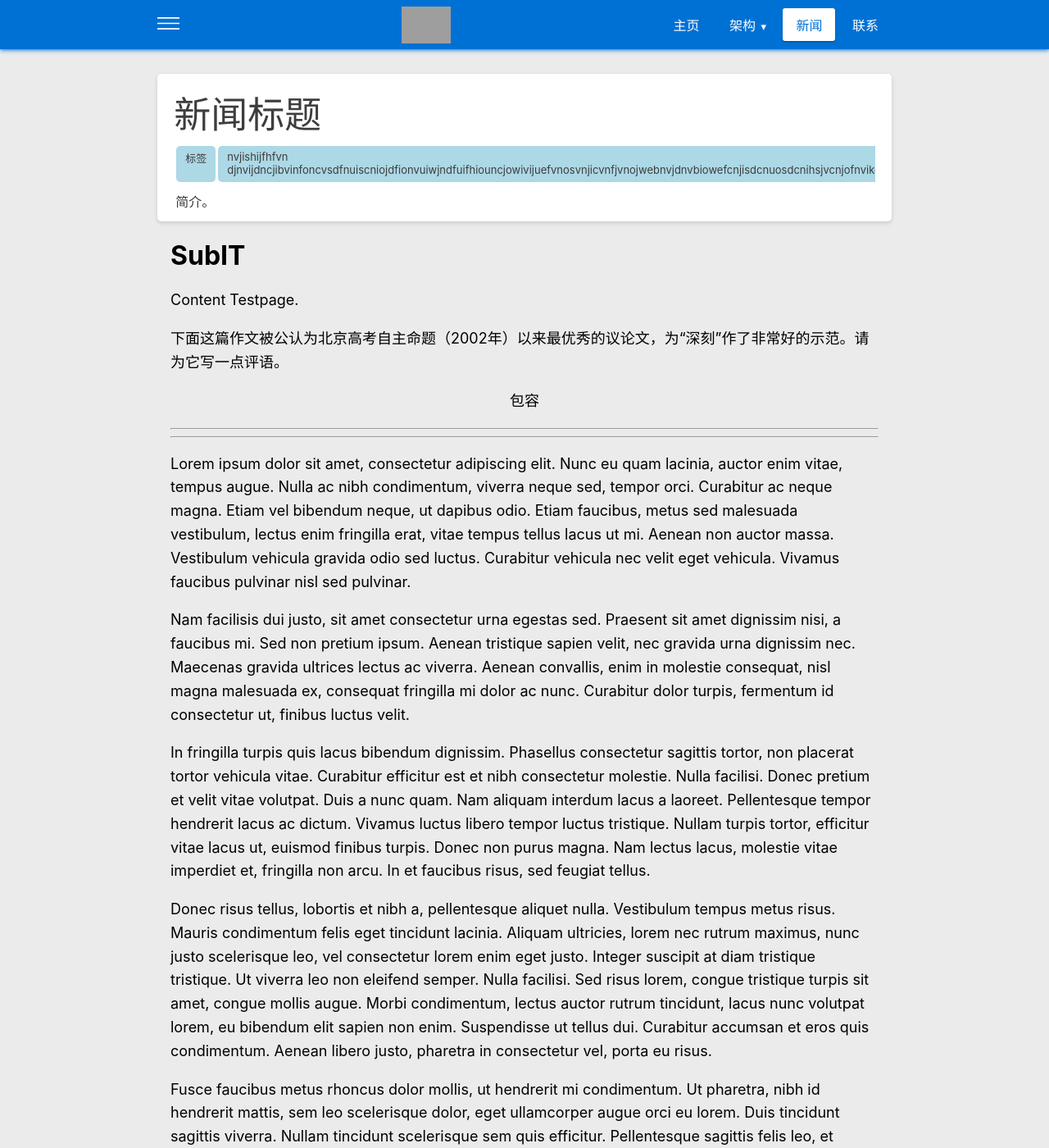
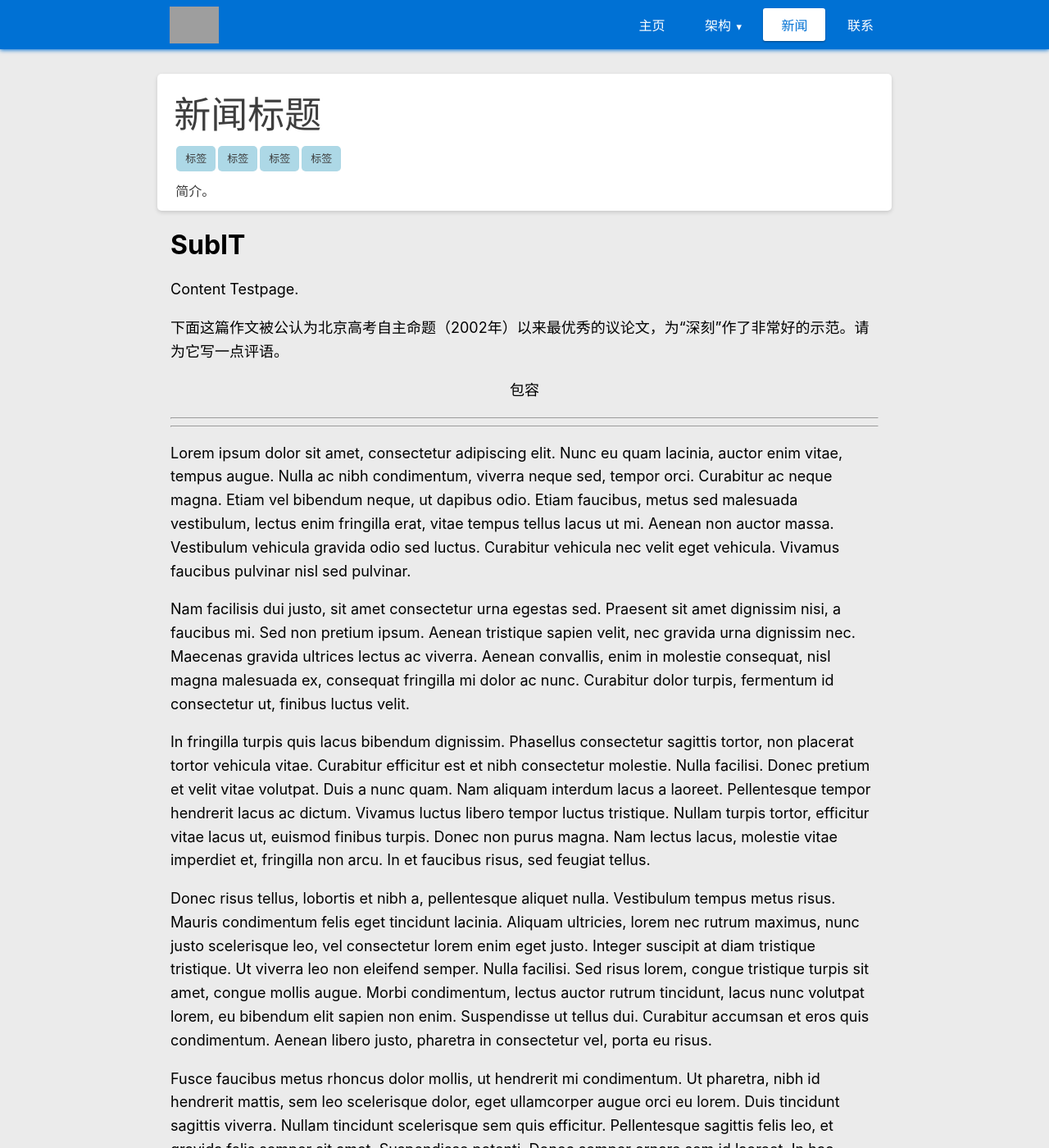
Before and after one commit to pkuschool/SubIT, a Jekyll site: the page built from sample-article.md, in a window 1280 px wide and 1400 px high. Shown: the whole window at 82% size. Built offline with Jekyll 4.4.1, drawn with Linux system fonts in a browser that asks for light colours; nearby versions of some CDN libraries; grey boxes are pictures that could not be loaded.

Commit message:
Optimized: Menu

```diff
--- a/_layouts/article.html
+++ b/_layouts/article.html
@@ -7,7 +7,9 @@
         <h1 class="article-title" style="font-weight: normal;">{{page.title | default: "未命名"}}</h1>
         <p class="tag-list">
             <span class="badge" style="background-color: lightblue;">标签</span>
-            <span class="badge" style="background-color: lightblue;">nvjishijfhfvn djnvijdncjibvinfoncvsdfnuiscniojdfionvuiwjndfuifhiouncjowivijuefvnosvnjicvnfjvnojwebnvjdnvbiowefcnjisdcnuosdcnihsjvcnjofnvikodbvjiwvnjioefbveufhvnui</span>
+            <span class="badge" style="background-color: lightblue;">标签</span>
+            <span class="badge" style="background-color: lightblue;">标签</span>
+            <span class="badge" style="background-color: lightblue;">标签</span>
         </p>
         <p class="article-description">
             {{page.description}}</p>
--- a/_layouts/default.html
+++ b/_layouts/default.html
@@ -16,7 +16,12 @@
 <body style="min-height: 100vh;">
     <nav id="site-header" {%if page.immersed %}class="immersed-header" {%endif%}>
         <div id="site-header-content" class="container">
-            <a href="#" class="pure-menu-link m-menu-opener no-left-padding"><img src="/src/nav.svg" alt="" height="15"></a>
+            <a href="#" class="pure-menu-link m-menu-opener no-left-padding hide-on-medium-and-up" style="display: inline-flex;align-items: center;justify-content: left;">
+                <img src="/src/nav.svg" alt="" height="15" class="hide-on-medium-and-up">
+                {%unless page.no-header-title%}
+                <img src="/src/logowhite.svg" class="hide-on-medium-and-up" alt="" style="height: 30px; margin-left: 15px; margin-top: 0px;" id="site-header-logo">
+                {%endunless%}
+            </a>
             <span id="site-title" class="hide-on-small">
                 {%unless page.no-header-title%}
                 <img src="/src/logowhite.svg" alt="" style="height: 45px; margin-top: 7px" id="site-header-logo" onclick="window.open('/', '_self')">
@@ -42,7 +47,7 @@
             </div>
         </div>
     </nav>
-    <div class="side-menu hidden">
+    <div class="side-menu m-side-hidden hidden" style="overflow: auto;">
         <a href="#" class="pure-menu-link m-menu-opener" style="height: 2em;display: inline-flex; align-items: center;justify-content: space-between; width: calc(100% - 32px);margin: 6px 0;">
             <img src="/src/nav.svg" alt="" height="15" style="margin-left: 2px;">
             <img src="/src/logowhite.svg" alt="" style="height: 30px; margin-top: -2px" id="site-header-logo" onclick="window.open('/', '_self')">
--- a/src/index.css
+++ b/src/index.css
@@ -50,6 +50,7 @@
     width: 100%;
     height: 132%;
     background-color: #0071d4;
+    transition: .25s transform;
 }
 .site-title-panel::before {
     content: " ";
@@ -100,10 +101,13 @@
         margin-bottom: 0;
     }
     .logo-svg{
-        margin-top: 10px;
+        margin-top: -6px;
     }
     .site-title-panel::before{
         content: "";
         display: none;
     }
+    .site-title-panel::after{
+        transform: skewY(0deg);
+    }
 }
--- a/src/main.css
+++ b/src/main.css
@@ -59,6 +59,14 @@
     border-radius: 3px;
     /* background-color: #0169c4; */
     user-select: none;
+    transition: .25s padding;
+}
+
+@media only screen and (min-width: 993px){
+    #navigation-items>li>a{
+        padding-left: 22px;
+        padding-right: 22px;
+    }
 }
 
 .nav-current>a{
@@ -116,6 +124,10 @@
     background-color: #0071d4;
 }
 
+.m-side-hidden {
+    transform: translateX(-75vw);
+}
+
 .side-menu{
     position: fixed;
     left: 0;
@@ -123,9 +135,11 @@
     bottom: 0;
     z-index: 100;
     width: 65%;
-    max-width: 400px;
+    max-width: 300px;
+    min-width: 150px;
     background-color: #0071d4;
     box-shadow: 0 0 8px 0px black;
+    transition: .25s all;
 }
 
 .side-bg{
@@ -157,6 +171,9 @@
     padding-left: 0.5em;
     content: "\25B8";
 }
+.m-has-child:hover>a::after {
+    content: "\25BE";
+}
 
 .m-side-content>a{
     color: white;
@@ -166,15 +183,16 @@
 .m-side-content:not(.m-nav-current)>a:hover,
 .m-side-content:not(.m-nav-current)>a:active,
 .m-side-content:not(.m-nav-current)>a:focus {
-    background-color: #ffffff40;
+    background-color: #ffffff2d;
 }
 .m-nav-current>a{
     /* color: #0071d4 !important; */
     font-weight: bold;
     color: #0071d4;
-    background-color: whitesmoke;
+    background-color: white;
     box-shadow: 0 0 6px 0 white;
 }
+
 
 /* .m-menu-opener{
     padding-left: 0;
@@ -206,6 +224,9 @@
 @media only screen and (min-width: 601px) {
     .container {
         width: 85%;
+    }
+    .hide-on-medium-and-up{
+        display: none !important;
     }
 }
 
@@ -255,7 +276,7 @@
 
 @media only screen and (max-width: 600px) {
     .article-title {
-        font-size: 25px;
+        font-size: 29px;
     }
     .hide-on-small{
         display: none;
```
Also changed, not shown: other parts of _layouts/default.html (+5 -2 lines).
